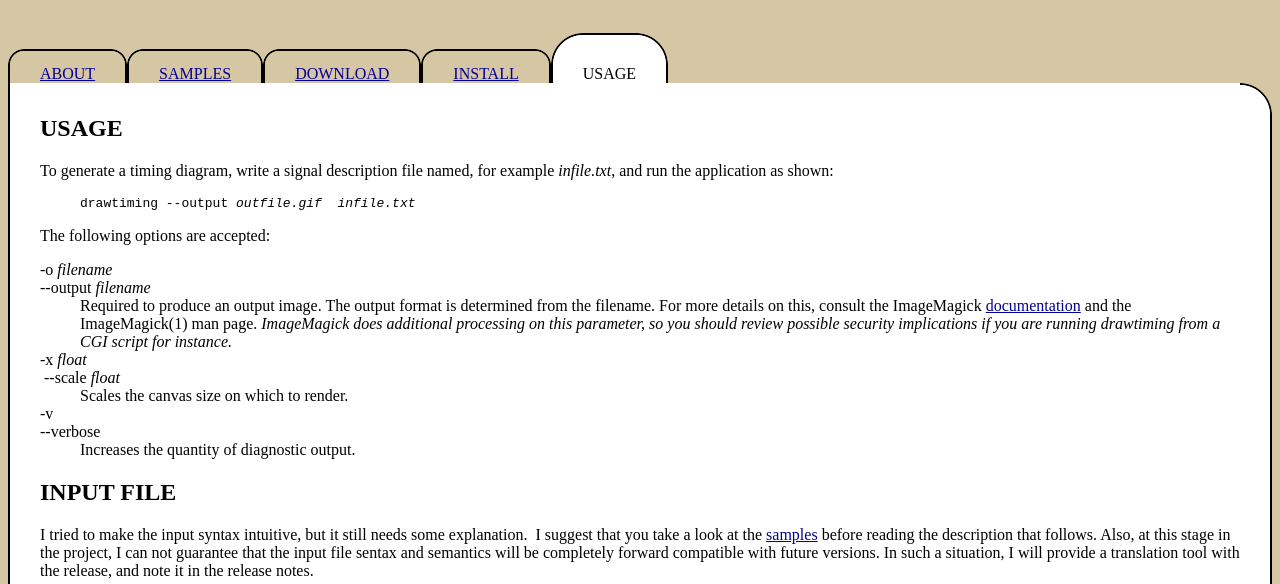
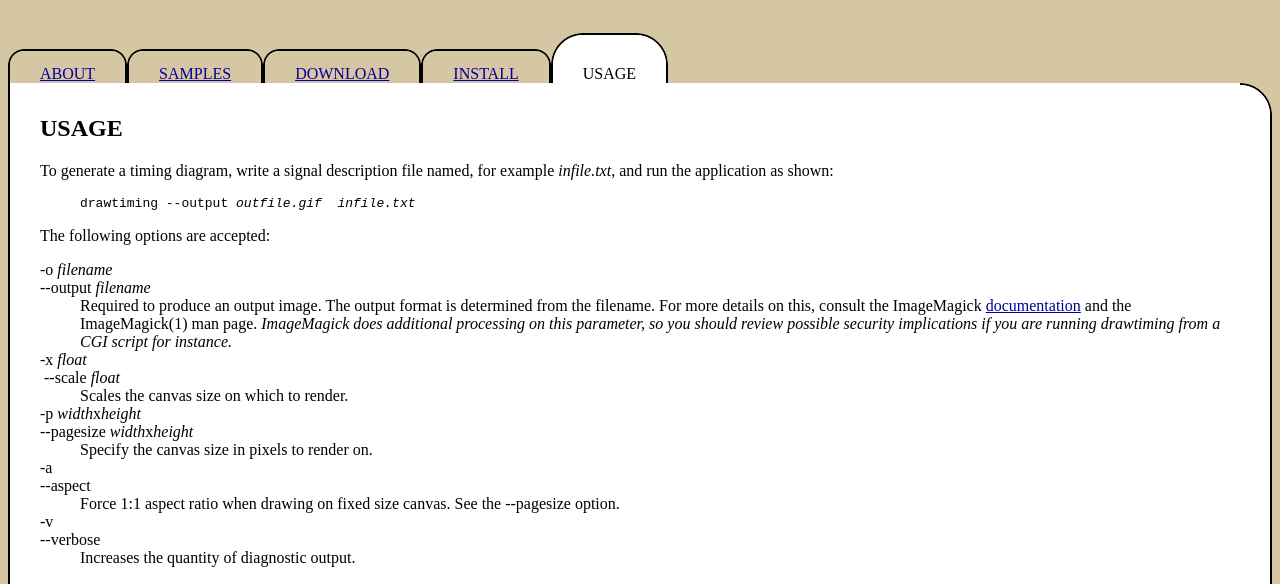
Before and after one commit to fenugrec/drawtiming, a plain HTML site: page web/usage.html in a window 1280 px wide. Shown: the part 164-748 px from the top of the page. Drawn offline with Linux system fonts and the light colour scheme.

Commit message:
update the news and usage
svn path=/trunk/; revision=61

```diff
--- a/web/usage.html
+++ b/web/usage.html
@@ -126,6 +126,14 @@ drawtiming --output <span style="font-style: italic;">outfile.gif</span>&nbsp; <
   <dt>&nbsp;--scale <span style="font-style: italic;">float</span></dt>
   <dd>Scales the canvas size on which to render.</dd>
 
+  <dt>-p <span style="font-style: italic;">width</span>x<span style="font-style: italic;">height</span> </dt>
+  <dt>--pagesize <span style="font-style: italic;">width</span>x<span style="font-style: italic;">height</span></dt>
+  <dd>Specify the canvas size in pixels to render on.</dd>
+
+  <dt>-a</dt>
+  <dt>--aspect</dt>
+  <dd>Force 1:1 aspect ratio when drawing on fixed size canvas.  See the --pagesize option.</dd>
+
   <dt>-v</dt>
   <dt>--verbose</dt>
   <dd>Increases the quantity of diagnostic output.</dd>
```
Also changed, not shown: web/index.html (+6 -0 lines).
